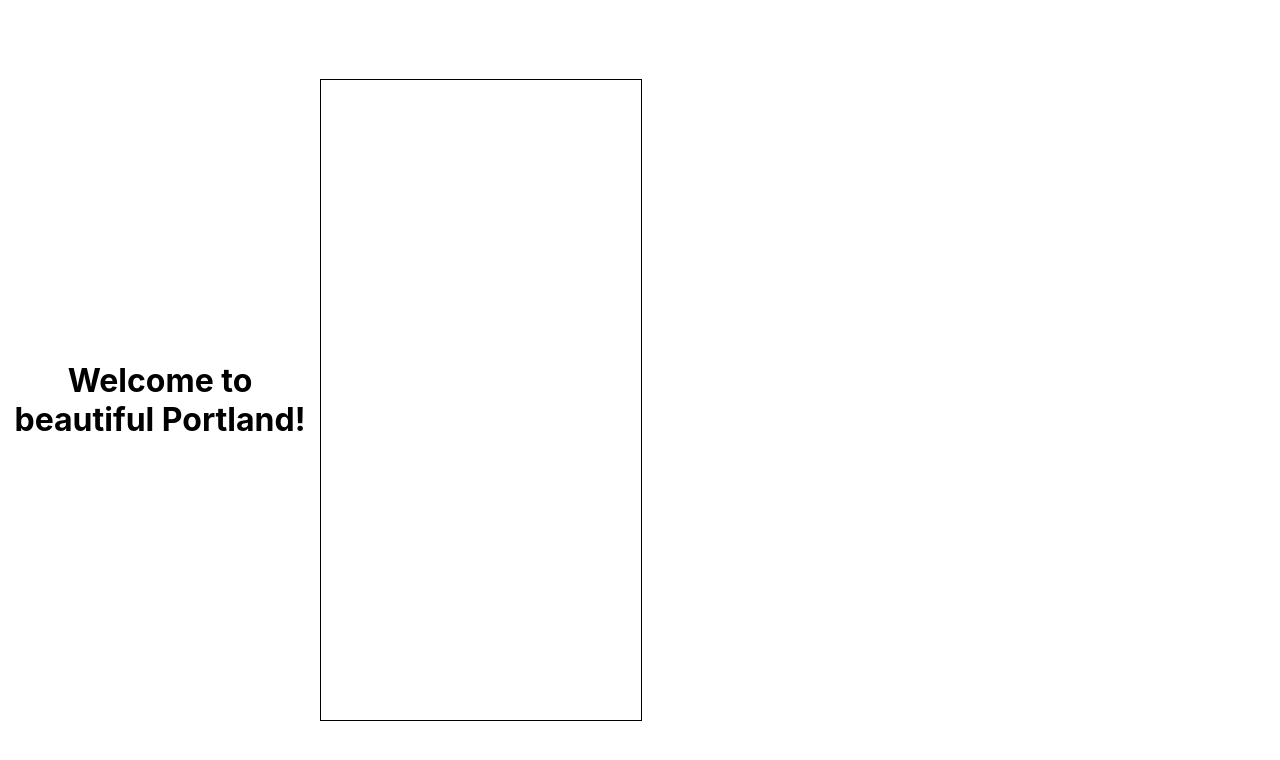
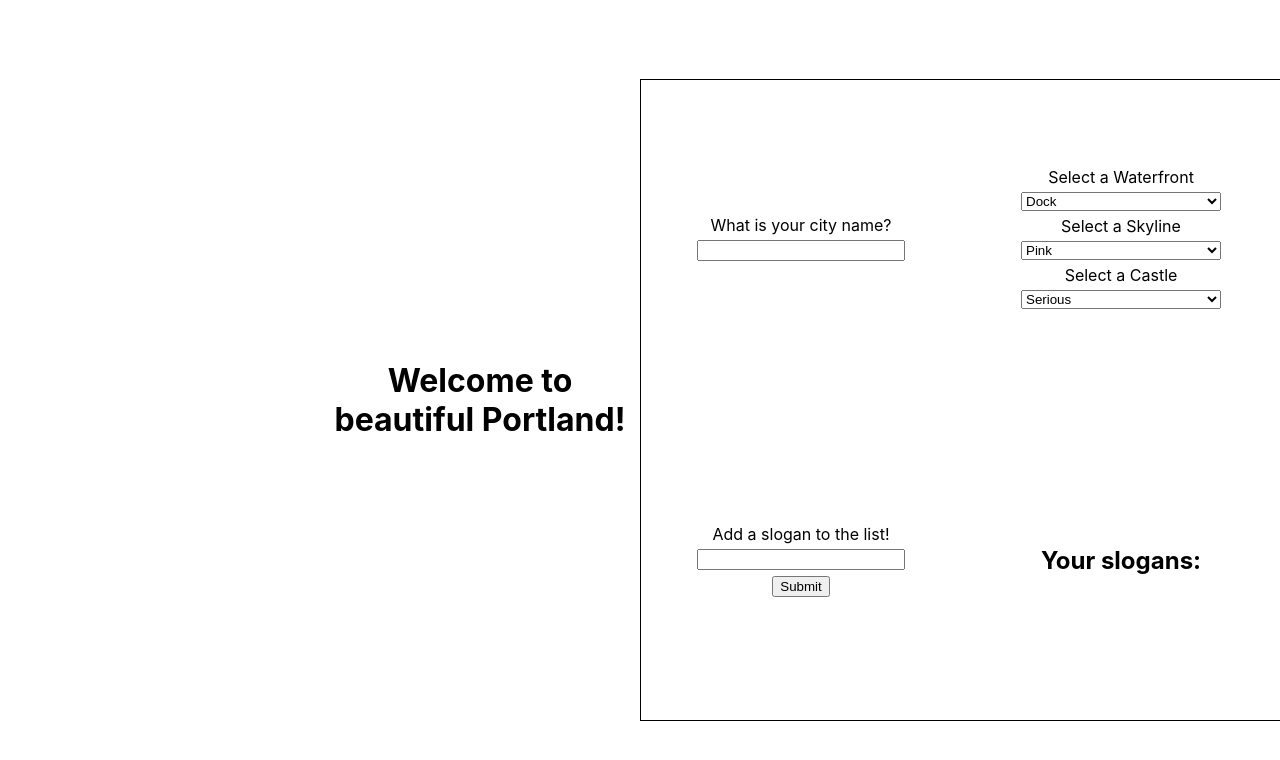
Before and after one commit to rileyjhoff/2.2a-city-builder-half-baked, a React (Create React App) app: page / in a window 1280 px wide. Shown: the top 760 px of the page. Built offline with nearby package versions, Linux system fonts and the light colour scheme.

Commit message:
add components to App

```diff
--- a/src/App.js
+++ b/src/App.js
@@ -1,12 +1,12 @@
 import { useState } from 'react';
 import './App.css';
-import SkylineDropdown from './SkylineDropdown';
-import WaterfrontDropdown from './WaterfrontDropdown';
-import CastleDropdown from './CastleDropdown';
-import SloganList from './SloganList';
-import SloganForm from './SloganForm';
-import CityNameInput from './CityNameInput';
-import City from './City';
+import SkylineDropdown from './components/SkylineDropdown';
+import WaterfrontDropdown from './components/WaterfrontDropdown';
+import CastleDropdown from './components/CastleDropdown';
+import SloganList from './components/SloganList';
+import SloganForm from './components/SloganForm';
+import CityNameInput from './components/CityNameInput';
+import City from './components/City';
 
 function App() {
   // track some state here.
@@ -17,21 +17,28 @@ function App() {
   return (
     <div className="App">
       {/* here, the City component takes in skylineId, waterfrontId, castleId as props. It'll use those ids to render pictures correctly. */}
+      <City />
       <h1>
         {/* dynamically update the city name here using state */}
         Welcome to beautiful Portland!
       </h1>
       <div className="bottom">
         {/* here, the CityNameInput component takes in the setCityName state handler function */}
+        <CityNameInput />
         <section className="dropdowns">
           {/*
           render all three Dropdown components (WaterfrontDropdown, SkylineDropdown, CastleDropdown) here.
 
           In each Dropdown, pass as props the state handler functions defined above, so that these child components can manipulate parent state
           */}
+          <WaterfrontDropdown />
+          <SkylineDropdown />
+          <CastleDropdown />
         </section>
         {/* here, the SloganForm component takes in the setSlogans state handler function and the slogans array that live in state */}
         {/* here, the SloganList component takes the array of slogans that lives in state */}
+        <SloganForm />
+        <SloganList />
       </div>
     </div>
   );
```
